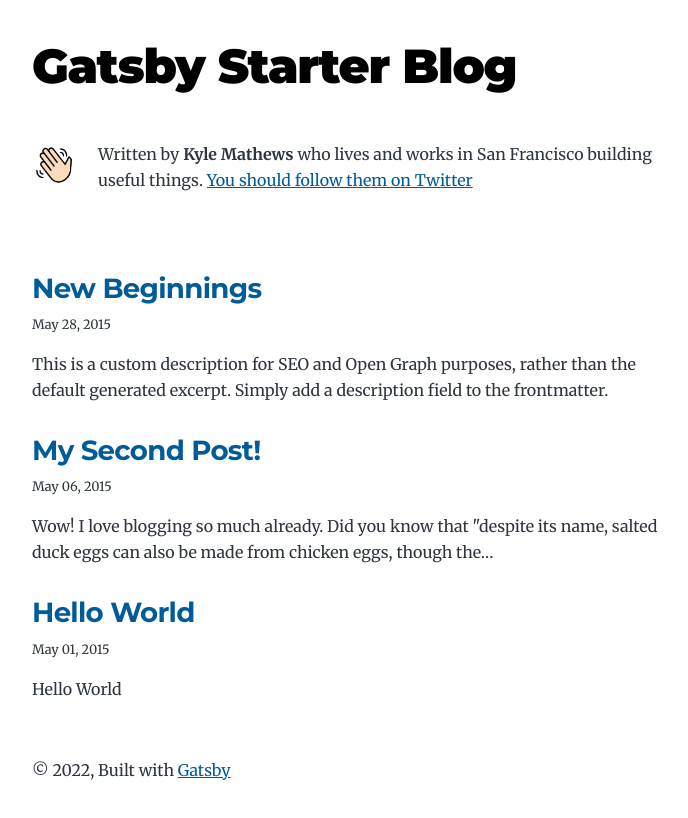
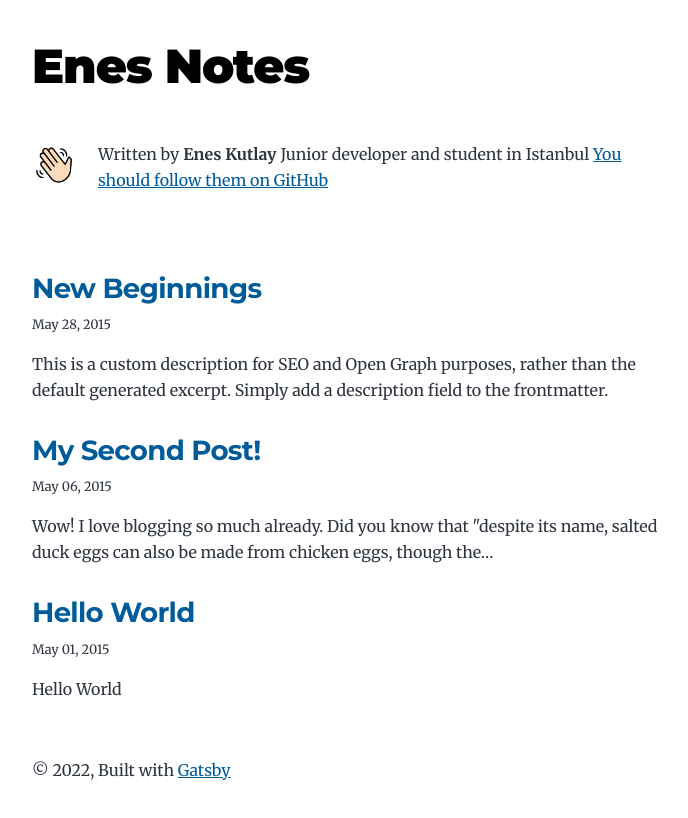
Before and after one commit to eneskutlay/website, a Gatsby site: page / in a window 1280 px wide. Shown: the whole page, without its empty margins (292-980 px from the left). Built offline with nearby package versions, Linux system fonts and the light colour scheme; Gatsby itself is replaced by a stand-in of ours.

Commit message:
localization

```diff
--- a/gatsby-config.js
+++ b/gatsby-config.js
@@ -1,14 +1,14 @@
 module.exports = {
   siteMetadata: {
-    title: `Gatsby Starter Blog`,
+    title: `Enes Notes`,
     author: {
-      name: `Kyle Mathews`,
-      summary: `who lives and works in San Francisco building useful things.`,
+      name: `Enes Kutlay`,
+      summary: `Junior developer and student in Istanbul`,
     },
-    description: `A starter blog demonstrating what Gatsby can do.`,
-    siteUrl: `https://gatsbystarterblogsource.gatsbyjs.io/`,
+    description: `Enes Notes`,
+    siteUrl: `https://eneskutlay.dev`,
     social: {
-      twitter: `kylemathews`,
+      github: `eneskutlay`,
     },
   },
   plugins: [
--- a/src/components/bio.js
+++ b/src/components/bio.js
@@ -46,8 +46,8 @@ const Bio = () => {
         <p>
           Written by <strong>{author.name}</strong> {author?.summary || null}
           {` `}
-          <a href={`https://twitter.com/${social?.twitter || ``}`}>
-            You should follow them on Twitter
+          <a href={`https://twitter.com/${social?.github || ``}`}>
+            You should follow them on GitHub
           </a>
         </p>
       )}
--- a/src/components/seo.js
+++ b/src/components/seo.js
@@ -18,7 +18,7 @@ const Seo = ({ description, lang, title, children }) => {
             title
             description
             social {
-              twitter
+              github
             }
           }
         }
@@ -36,13 +36,13 @@ const Seo = ({ description, lang, title, children }) => {
       <meta property="og:title" content={title} />
       <meta property="og:description" content={metaDescription} />
       <meta property="og:type" content="website" />
-      <meta name="twitter:card" content="summary" />
+      <meta name="github:card" content="summary" />
       <meta
         name="twitter:creator"
         content={site.siteMetadata?.social?.twitter || ``}
       />
-      <meta name="twitter:title" content={title} />
-      <meta name="twitter:description" content={metaDescription} />
+      <meta name="github:title" content={title} />
+      <meta name="github:description" content={metaDescription} />
       {children}
     </>
   )
```
